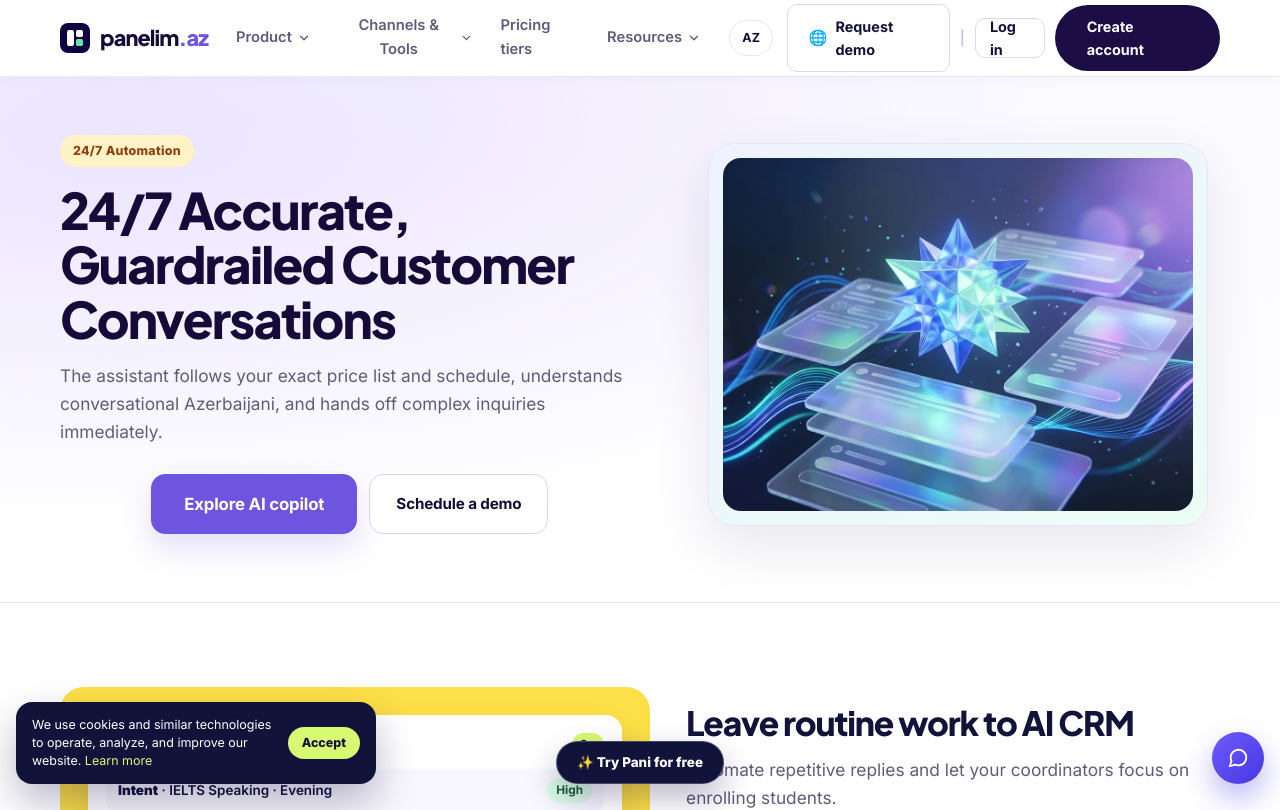
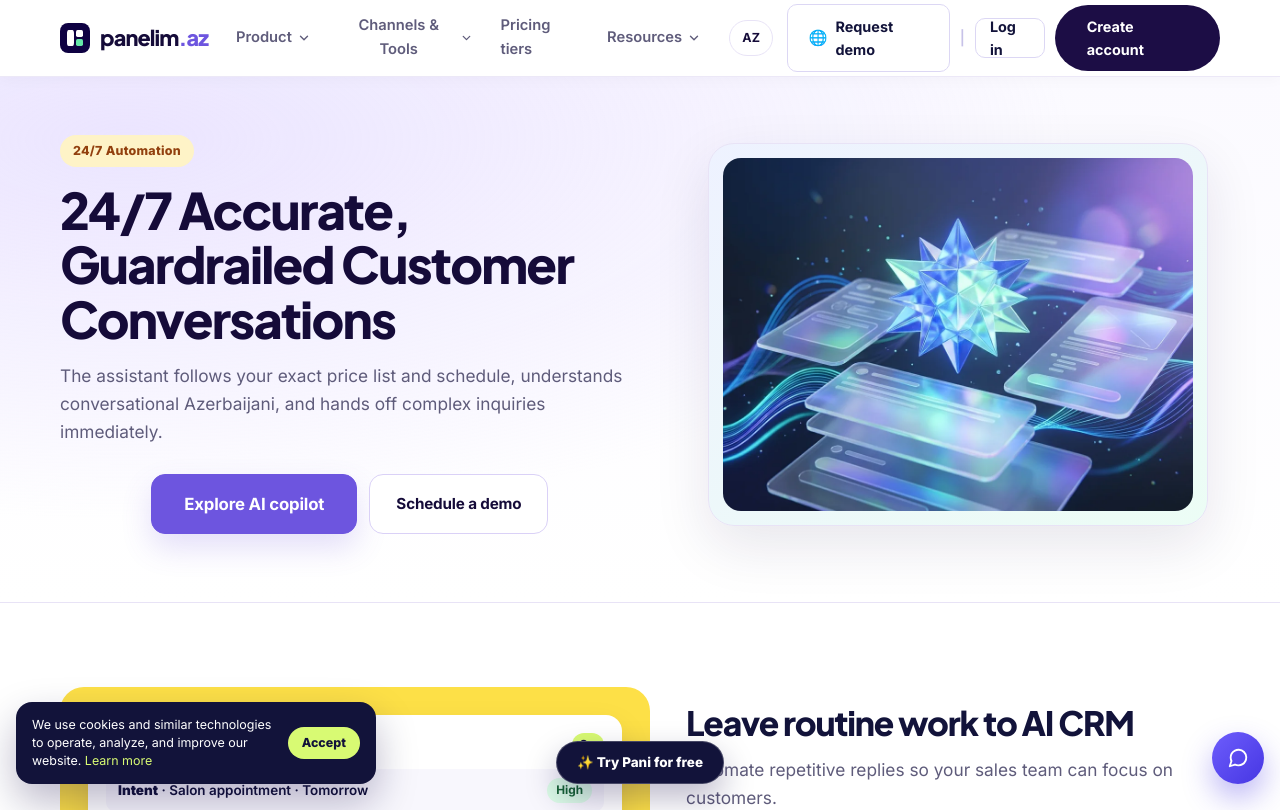
Before and after one commit to azadhashimoc-debug/qeydai, a Next.js app: page /en/ai in a window 1280 px wide. Shown: the top 810 px of the page. Built offline with nearby package versions, Linux system fonts and the light colour scheme.

Commit message:
content: replace education-specific examples in page.tsx

```diff
--- a/src/app/[lang]/ai/page.tsx
+++ b/src/app/[lang]/ai/page.tsx
@@ -49,7 +49,7 @@ export default async function AiPage({ params }: PageProps<"/[lang]/ai">) {
           previewTitle: "AI SUMMARY",
           previewBadge: "2s",
           rows: [
-            { title: "Intent", meta: "IELTS Speaking · Evening", badge: "High", tone: "mint" },
+            { title: "Intent", meta: "Salon appointment · Tomorrow", badge: "High", tone: "mint" },
             { title: "Budget", meta: "180 AZN / month", badge: "Matched", tone: "sky" },
             { title: "Next step", meta: "Confirm Thursday 18:30", badge: "Ready", tone: "amber" },
           ],
@@ -68,7 +68,7 @@ export default async function AiPage({ params }: PageProps<"/[lang]/ai">) {
         {
           id: "tasks",
           label: "Stay organized with AI tasks",
-          caption: "Automatically schedule follow-ups when a parent or student asks to decide later.",
+          caption: "Automatically schedule follow-ups when a customer asks to decide later.",
           previewTitle: "AUTO FOLLOW-UP",
           previewBadge: "Scheduled",
           rows: [
@@ -85,7 +85,7 @@ export default async function AiPage({ params }: PageProps<"/[lang]/ai">) {
           previewTitle: "AI XÜLASƏ",
           previewBadge: "2 san",
           rows: [
-            { title: "Məqsəd", meta: "IELTS Danışıq · Axşam qrupu", badge: "Dəqiq", tone: "mint" },
+            { title: "Məqsəd", meta: "Salon rezervasiyası · Sabah", badge: "Dəqiq", tone: "mint" },
             { title: "Tarif", meta: "180 AZN / ay", badge: "Uyğun", tone: "sky" },
             { title: "Növbəti addım", meta: "Cümə axşamı 18:30 təsdiqi", badge: "Hazır", tone: "amber" },
           ],
@@ -104,12 +104,12 @@ export default async function AiPage({ params }: PageProps<"/[lang]/ai">) {
         {
           id: "tasks",
           label: "AI tapşırıqları ilə nizamlı qalın",
-          caption: "Valideyn və ya tələbə \"sabah yazacam\" dedikdə sistem avtomatik xatırlatma yaradır.",
+          caption: "Müştəri \"sabah cavab verəcəyəm\" dedikdə sistem avtomatik xatırlatma yaradır.",
           previewTitle: "AVTO TƏQİB",
           previewBadge: "Planlandı",
           rows: [
             { title: "Xatırlatma", meta: "Kamran Ə. ilə əlaqə saxla", badge: "Sabah 11:00", tone: "amber" },
-            { title: "Ötürmə", meta: "Ödəniş sualını koordinatora yönləndir", badge: "Canlı", tone: "sky" },
+            { title: "Ötürmə", meta: "Ödəniş sualını menecerə yönləndir", badge: "Canlı", tone: "sky" },
           ],
         },
       ];
@@ -146,8 +146,8 @@ export default async function AiPage({ params }: PageProps<"/[lang]/ai">) {
           heading={isEn ? "Leave routine work to AI CRM" : "Rutin işləri AI CRM-ə buraxın"}
           subheading={
             isEn
-              ? "Automate repetitive replies and let your coordinators focus on enrolling students."
-              : "Təkrarlanan sualları avtomatlaşdırın ki, koordinatorlarınız əsas satışa və tələbələrə fokuslansın."
+              ? "Automate repetitive replies so your sales team can focus on customers."
+              : "Təkrarlanan sualları avtomatlaşdırın ki, satış komandanız müştərilərlə işə fokuslansın."
           }
           tabs={tabs}
         />
```
